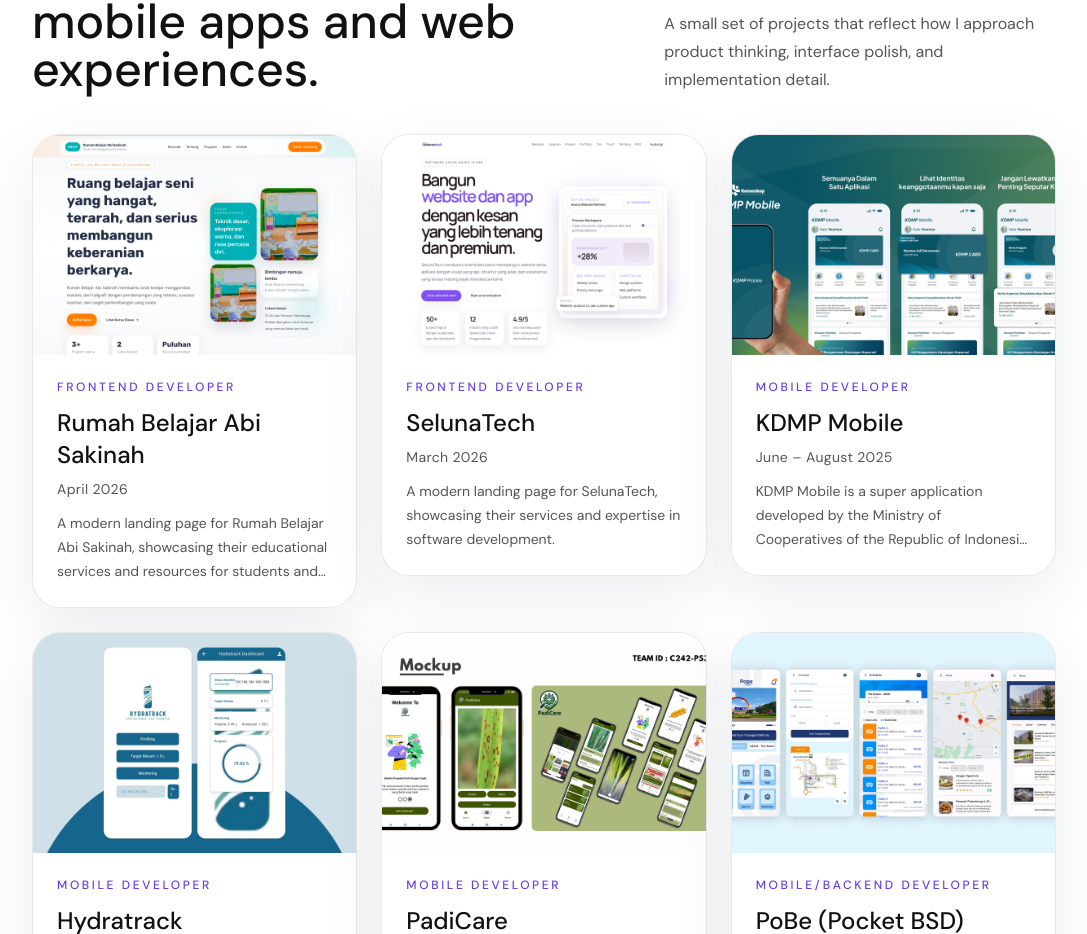
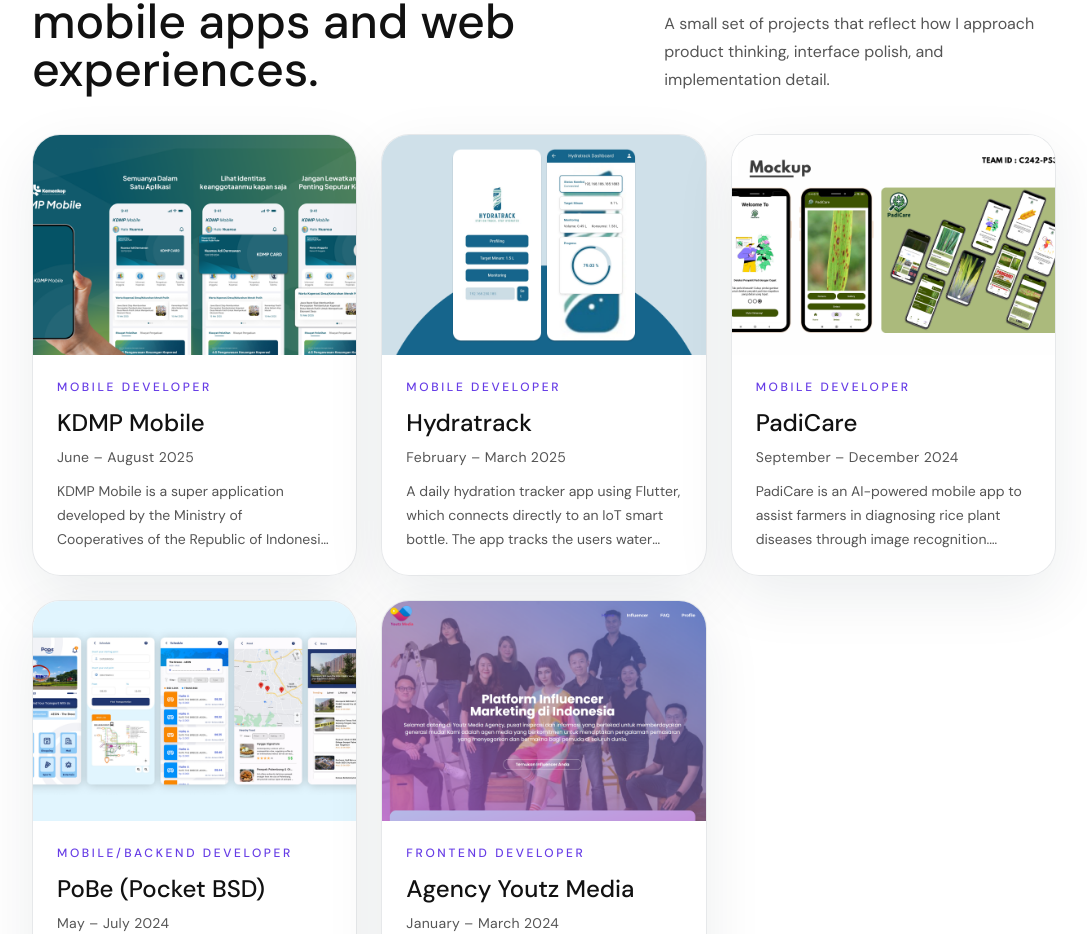
Before and after one commit to rhmdziz/aziz-personal-portofolio, a Next.js app in the folder frontend/: page / in a window 1280 px wide. Shown: the part 2180-3114 px from the top of the page, without its empty margins (96-1183 px from the left). Built offline with nearby package versions, Linux system fonts and the light colour scheme; a web font is replaced by a local one.

Commit message:
Update project

```diff
--- a/frontend/data/projects.js
+++ b/frontend/data/projects.js
@@ -1,26 +1,26 @@
 export const projects = [
-  {
-    id: 7,
-    role: "Frontend Developer",
-    title: "Rumah Belajar Abi Sakinah",
-    description:
-      "A modern landing page for Rumah Belajar Abi Sakinah, showcasing their educational services and resources for students and teachers.",
-    image: "/images/project/rbas.png",
-    date: "April 2026",
-    tech: ["Next.js", "Tailwind CSS"],
-    link: "https://rbas-topaz.vercel.app/",
-  },
-  {
-    id: 6,
-    role: "Frontend Developer",
-    title: "SelunaTech",
-    description:
-      "A modern landing page for SelunaTech, showcasing their services and expertise in software development.",
-    image: "/images/project/selunatech.png",
-    date: "March 2026",
-    tech: ["Next.js", "Tailwind CSS"],
-    link: "https://selunatech-site.vercel.app",
-  },
+  // {
+  //   id: 7,
+  //   role: "Frontend Developer",
+  //   title: "Rumah Belajar Abi Sakinah",
+  //   description:
+  //     "A modern landing page for Rumah Belajar Abi Sakinah, showcasing their educational services and resources for students and teachers.",
+  //   image: "/images/project/rbas.png",
+  //   date: "April 2026",
+  //   tech: ["Next.js", "Tailwind CSS"],
+  //   link: "https://rbas-topaz.vercel.app/",
+  // },
+  // {
+  //   id: 6,
+  //   role: "Frontend Developer",
+  //   title: "SelunaTech",
+  //   description:
+  //     "A modern landing page for SelunaTech, showcasing their services and expertise in software development.",
+  //   image: "/images/project/selunatech.png",
+  //   date: "March 2026",
+  //   tech: ["Next.js", "Tailwind CSS"],
+  //   link: "https://selunatech-site.vercel.app",
+  // },
   {
     id: 5,
     role: "Mobile Developer",
```
